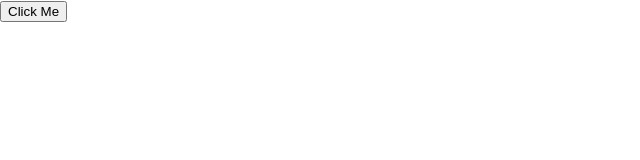
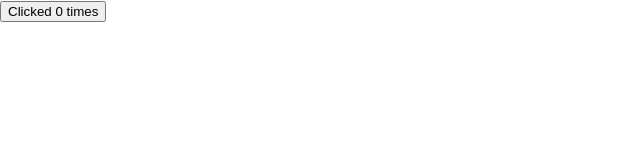
Before and after one commit to rezasdsju/REACT_Practice, a React (Create React App) app: page / in a window 1280 px wide. Shown: the top 160 px of the page, without its empty margins (0-640 px from the left). Built offline with nearby package versions, Linux system fonts and the light colour scheme.

Commit message:
useState

```diff
--- a/src/App.js
+++ b/src/App.js
@@ -57,6 +57,7 @@ export default function ShoppingList() {
 }
 */
 
+/*
 function MyButton() {
   function handleClick() {
     alert("You clicked me!");
@@ -72,3 +73,24 @@ export default function MyApp() {
     </>
   );
 }
+*/
+import {useState}  from 'react'
+function MyButton() {
+  const [count, setCount] = useState(0);
+
+  function handleClick() {
+    setCount(count+1);
+  }
+
+  return (
+    <button onClick= {handleClick}>Clicked {count} times</button>
+  );
+}
+
+export default function MyApp() {
+  return (
+    <>
+    <MyButton/>
+    </>
+  );
+}
```
